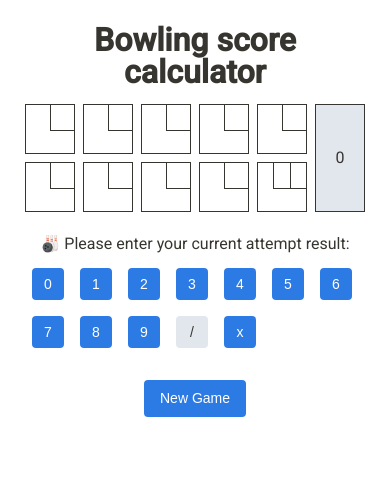
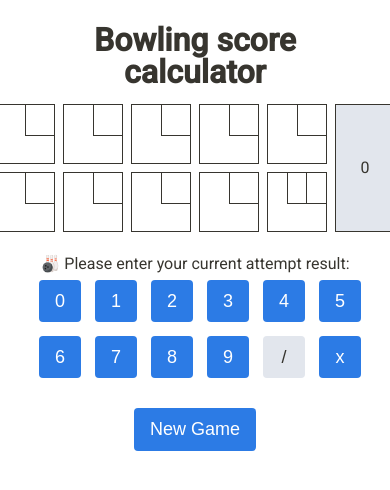
Before and after one commit to est1908/bowling-score, a React app: page / in a window 390 px wide. Shown: the top 490 px of the page. Built offline with nearby package versions, Linux system fonts and the light colour scheme.

Commit message:
mobile version ok

```diff
--- a/src/components/dumb/action-buttons/action-buttons.scss
+++ b/src/components/dumb/action-buttons/action-buttons.scss
@@ -1,10 +1,21 @@
 @import '../../../styles/variables';
 
 .action-buttons {
+    display: grid;
+    grid-gap: 6 * $space;
+    grid-template-columns: repeat(6, 32px);
+    grid-template-rows: repeat(2, 32px);
+
     &__button {
-        margin: 2 * $space;
-        width: 32px;
-        height: 32px;
+        width: 42px;
+        height: 42px;
         padding: 0;
     }
 }
+
+@media only screen and (min-width: $mobile-breakpoint) {
+    .action-buttons {
+        grid-template-columns: repeat(12, 32px);
+        grid-template-rows: repeat(1, 32px);
+    }
+}
--- a/src/components/dumb/frames/frames.scss
+++ b/src/components/dumb/frames/frames.scss
@@ -1,18 +1,24 @@
 @import '../../../styles/variables';
 
 .frame {
+    height: 100%;
+    display: flex;
+    flex-direction: column;
 
-    height: 100%;
+    &_highligted {
+        box-shadow: 0 0 10px #9ecaed;
+        // todo add animation
+    }
 
     &__tries {
         display: flex;
     }
 
     &__try {
-        width: 25px;
-        height: 25px;
-        line-height: 25px;
-        font-size: 13px;
+        height: 30px;
+        width: 60px;
+        line-height: 30px;
+        font-size: 14px;
         border-left: 1px solid $border-color;
         border-bottom: 1px solid $border-color;
         text-align: center;
@@ -23,7 +29,7 @@
     }
 
     &__score {
-        height: 25px;
+        height: 100%;
         display: flex;
         justify-content: center;
         align-items: center;
--- a/src/components/dumb/score-table/score-table.scss
+++ b/src/components/dumb/score-table/score-table.scss
@@ -1,26 +1,18 @@
 @import '../../../styles/variables';
 
 .score-table {
-    max-width: 600px;
+    max-width: 768px;
     margin: auto;
 
     &__score-frames {
         display: grid;
-        grid-gap: 8px;
-        grid-template-columns: repeat(6, 50px);
-        grid-template-rows: repeat(2, 50px);
+        grid-gap: 2 * $space;
+        grid-template-columns: repeat(6, 60px);
+        grid-template-rows: repeat(2, 60px);
     }
 
     &__frame {
         border: 1px solid $border-color;
-        // &:last-child {
-        //     border-right: 1px solid $border-color;
-        // }
-
-        // border-left: 1px solid $border-color;
-        // border-top: 1px solid $border-color;
-        // border-bottom: 1px solid $border-color;
-        // border-top: 1px solid $border-color;
     }
 
     &__total-score-frame {
@@ -34,8 +26,8 @@
 @media only screen and (min-width: $mobile-breakpoint) {
     .score-table {
         &__score-frames {
-            grid-template-columns: repeat(11, 50px);
-            grid-template-rows: 50px;
+            grid-template-columns: repeat(11, 60px);
+            grid-template-rows: 60px;
         }
 
         &__total-score-frame {
--- a/src/components/smart/app/app.scss
+++ b/src/components/smart/app/app.scss
@@ -32,7 +32,7 @@
     }
 
     &__btn-new-game {
-        margin-top: 4 * $space;
+        margin-top: 8 * $space;
         display: flex;
         justify-content: center;
     }
--- a/src/styles/style.scss
+++ b/src/styles/style.scss
@@ -17,9 +17,9 @@ body {
 }
 
 button {
+    font-size: 18px;
     background-color: $button-background-color;
     color: $button-text-color;
-    font-size: 14px;
     font-weight: 400;
     text-align: center;
     cursor: pointer;
```
